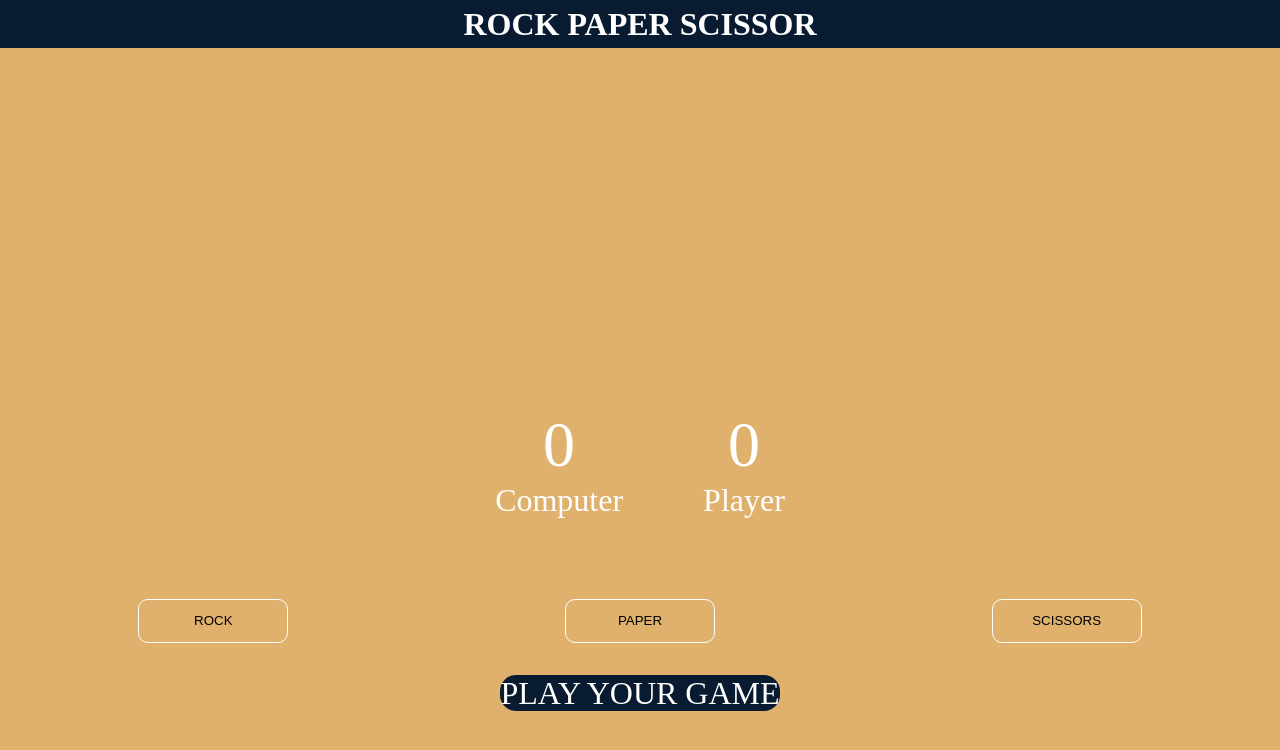
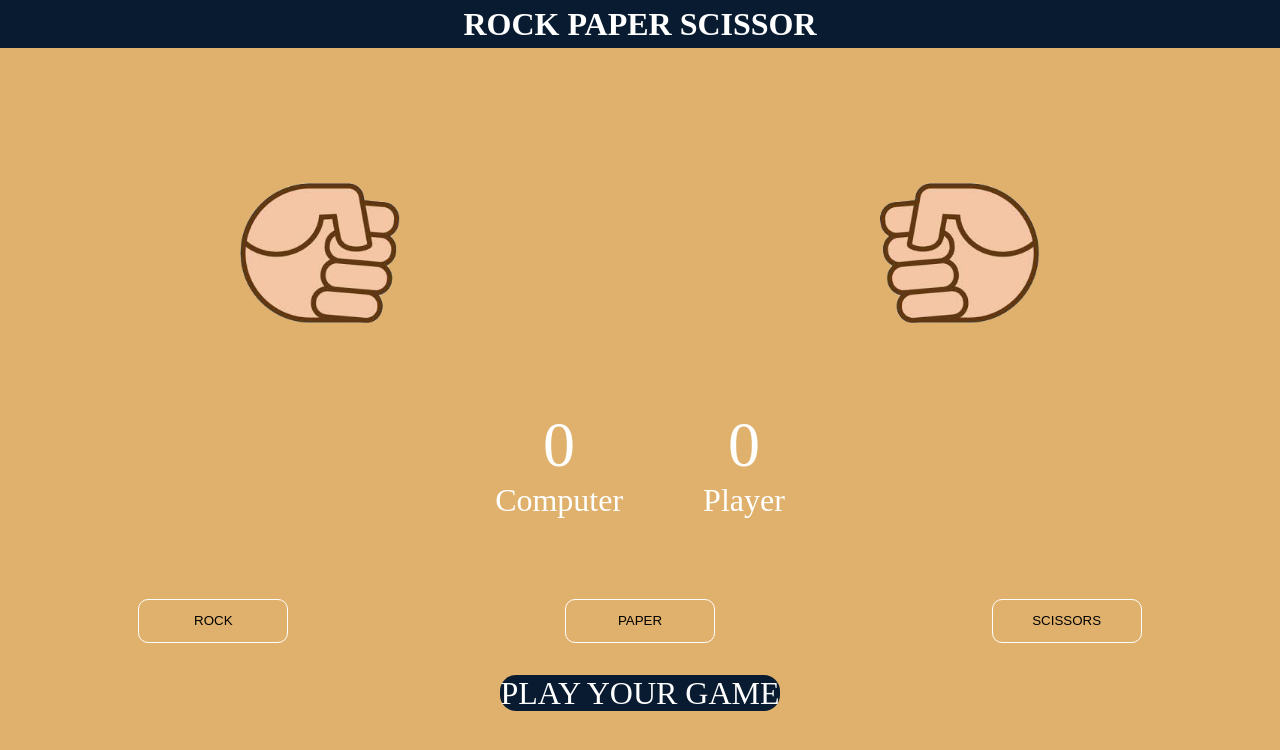
Before and after one commit to avinashgoudbandakindi/rock-paper-scissors, a plain HTML site: page index.html in a window 1280 px wide. Drawn offline with Linux system fonts and the light colour scheme.

Commit message:
Update index.html

```diff
--- a/index.html
+++ b/index.html
@@ -14,10 +14,10 @@
         <div class="choice">
             <div class="images">
                 <div class="computer">
-                    <img src="images/rockComputer.png" alt="">
+                    <img src="rockComputer.png" alt="">
                 </div>
                 <div class="player">
-                    <img src="images/rockPlayer.png" alt="" />
+                    <img src="rockPlayer.png" alt="" />
                 </div>
             </div>
             <div class="score-board">
```
